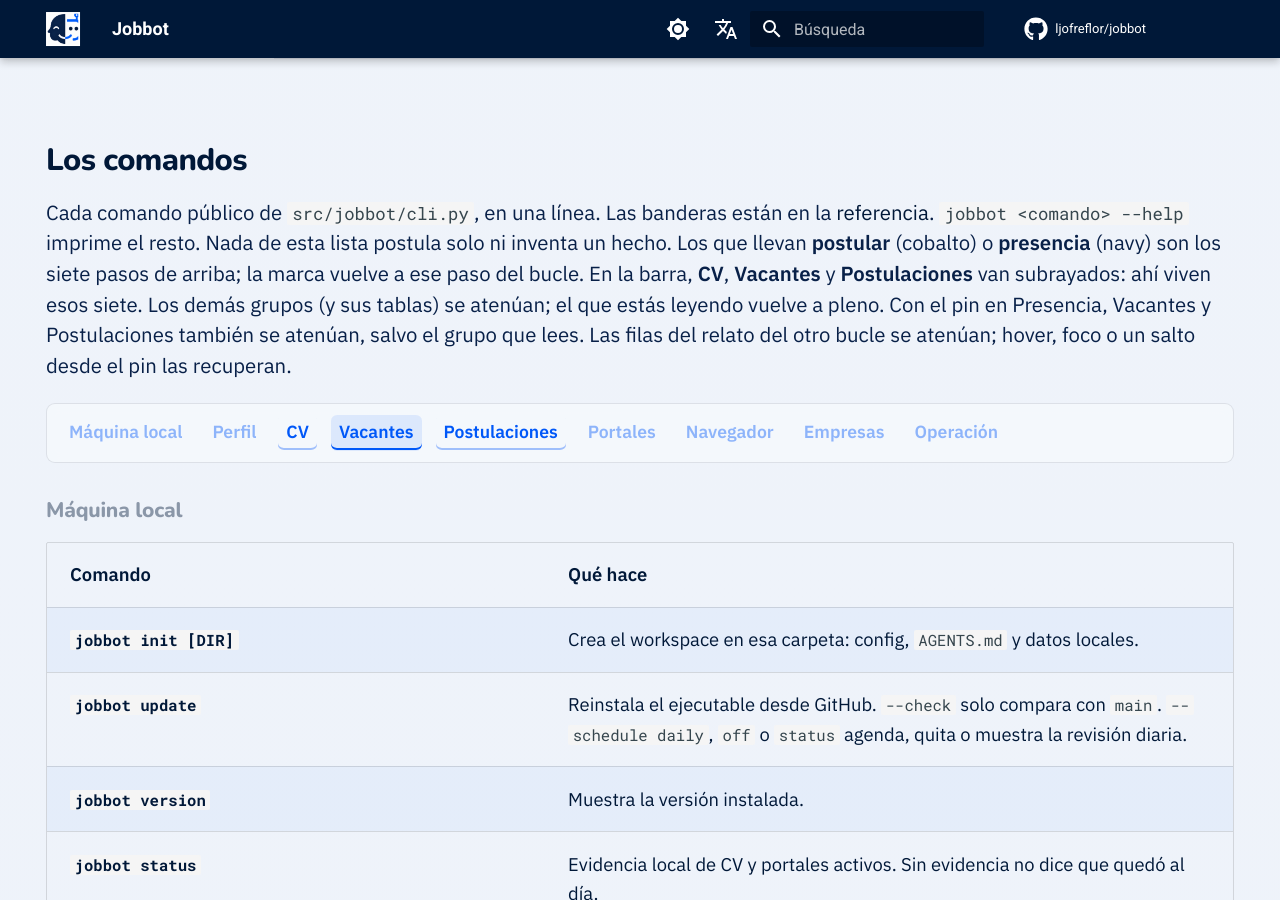
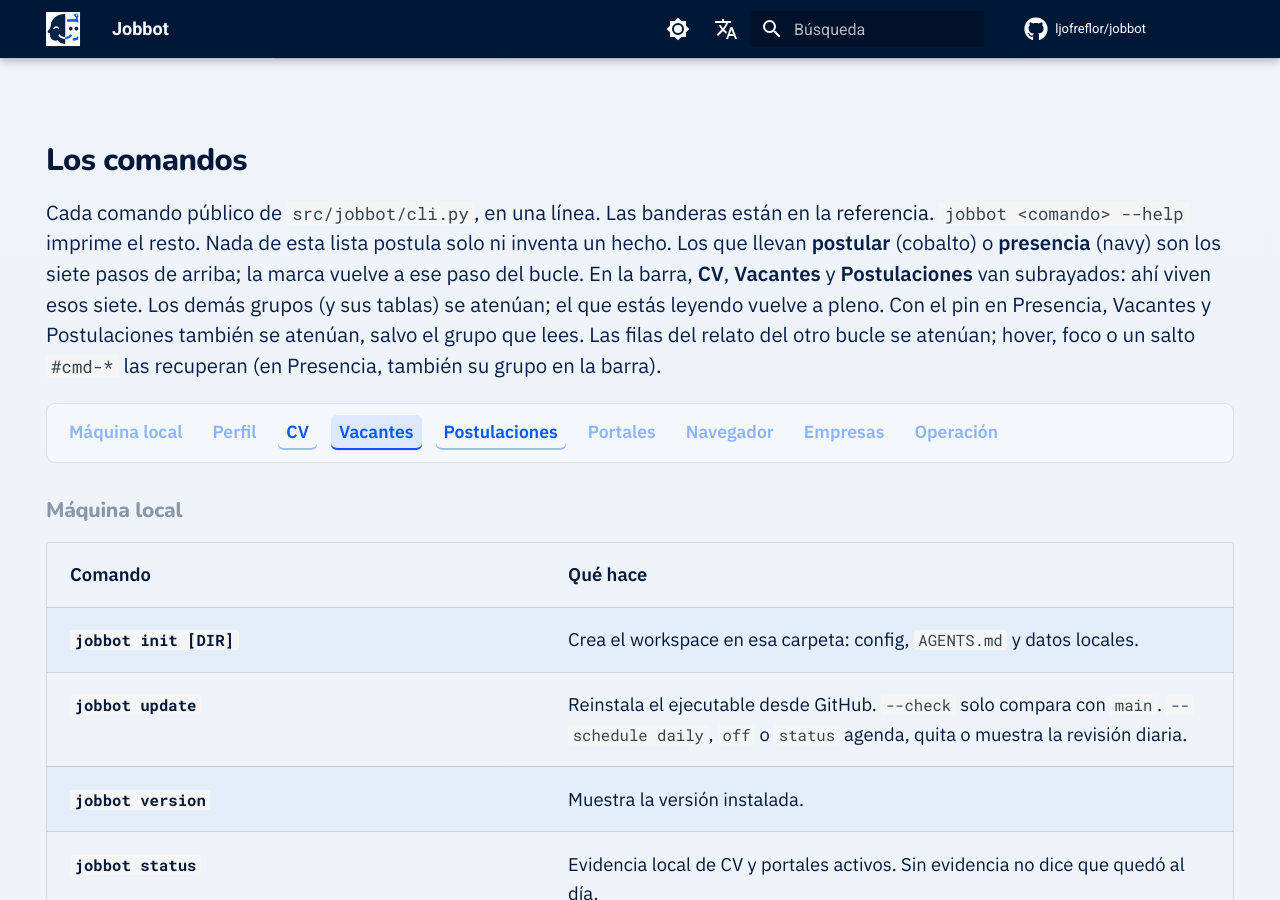
Before and after one commit to ljofreflor/jobbot, an MkDocs documentation site: the page built from docs/index.md, in a window 1280 px wide and 900 px high, scrolled down 9796 px. Built offline with MkDocs 1.6.1 and Material for MkDocs 9.7.7, drawn with Linux system fonts in a browser that asks for light colours; comment, search, counter and statistics services are not loaded.

```diff
--- a/docs/index.md
+++ b/docs/index.md
@@ -180,7 +180,7 @@ evidencia, y foco en Chile / Latam en búsquedas y roundups.
 
 Cada comando público de `src/jobbot/cli.py`, en una línea. Las banderas están en la
 [referencia](comandos.md). `jobbot <comando> --help` imprime el resto. Nada de esta
-lista postula solo ni inventa un hecho. Los que llevan **postular** (cobalto) o **presencia** (navy) son los siete pasos de arriba; la marca vuelve a ese paso del bucle. En la barra, **CV**, **Vacantes** y **Postulaciones** van subrayados: ahí viven esos siete. Los demás grupos (y sus tablas) se atenúan; el que estás leyendo vuelve a pleno. Con el pin en Presencia, Vacantes y Postulaciones también se atenúan, salvo el grupo que lees. Las filas del relato del otro bucle se atenúan; hover, foco o un salto desde el pin las recuperan.
+lista postula solo ni inventa un hecho. Los que llevan **postular** (cobalto) o **presencia** (navy) son los siete pasos de arriba; la marca vuelve a ese paso del bucle. En la barra, **CV**, **Vacantes** y **Postulaciones** van subrayados: ahí viven esos siete. Los demás grupos (y sus tablas) se atenúan; el que estás leyendo vuelve a pleno. Con el pin en Presencia, Vacantes y Postulaciones también se atenúan, salvo el grupo que lees. Las filas del relato del otro bucle se atenúan; hover, foco o un salto `#cmd-*` las recuperan (en Presencia, también su grupo en la barra).
 
 <nav class="jb-cmdnav" aria-label="Grupos de comandos. Tab cae en el grupo actual; las flechas mueven entre grupos" aria-keyshortcuts="ArrowLeft ArrowRight Home End">
   <a href="#cmd-maquina" aria-controls="cmd-maquina">Máquina local</a>
```
Also changed, not shown: docs/en/index.md (+1 -1 lines).
